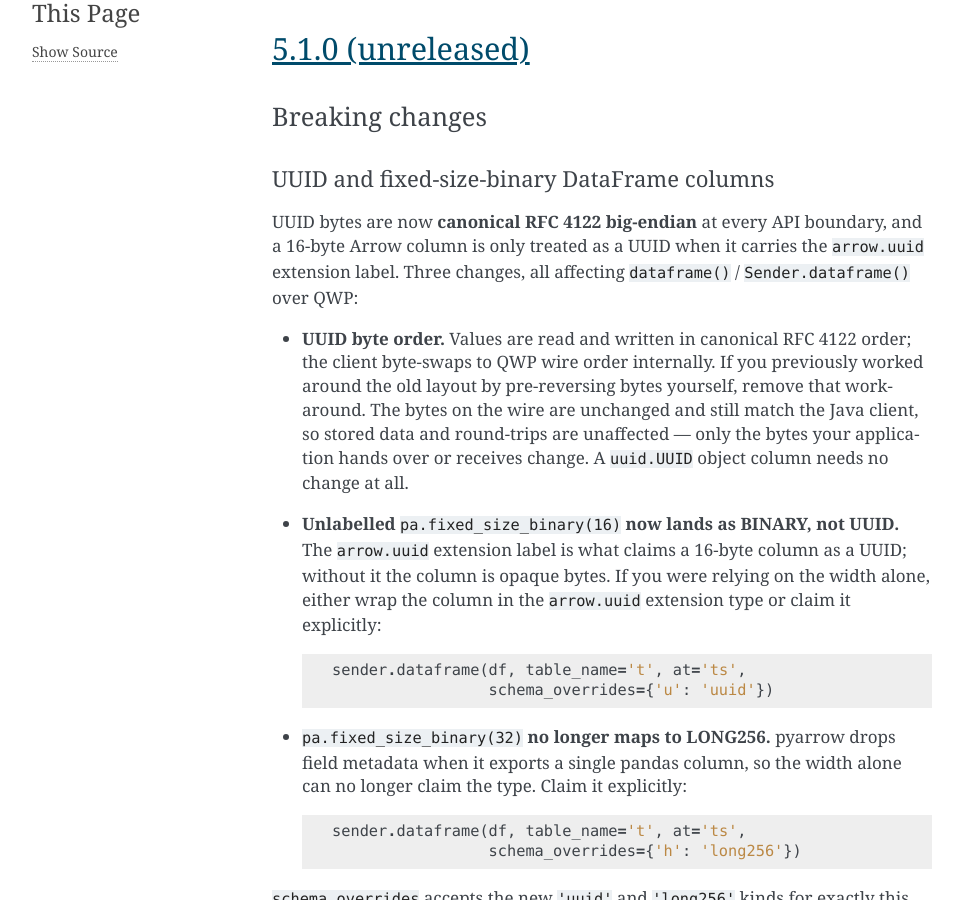
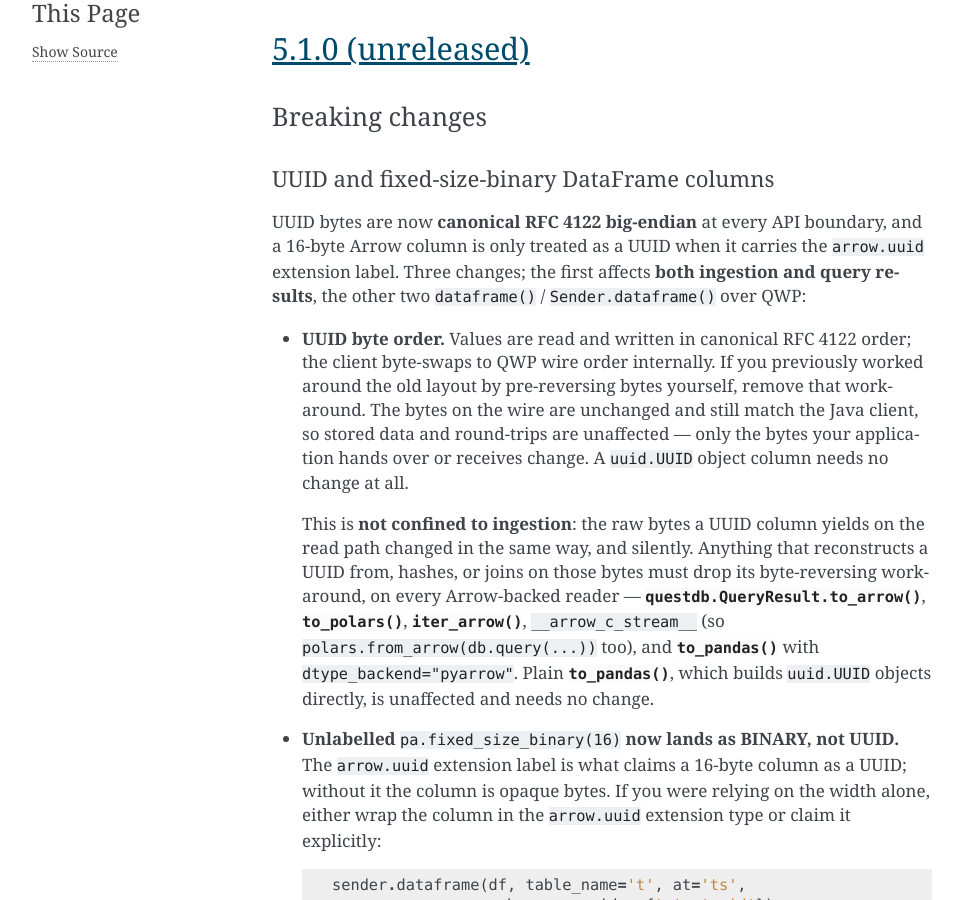
Before and after one commit to questdb/py-questdb-client, a Sphinx documentation site: the page built from docs/changelog.rst, in a window 1280 px wide and 900 px high, scrolled down 553 px. Shown: the whole window, without its empty margins (148-1111 px from the left). Built offline with Sphinx 7.4.7, drawn with Linux system fonts in a browser that asks for light colours; some of the changed text lies outside the part shown.

Commit message:
docs: correct three OIDC contracts the docs overstated
The UUID byte-order break is documented as affecting `dataframe()` /
`Sender.dataframe()` over QWP. It also changed, silently, the raw bytes a
UUID column yields on the READ path: origin/main's pinned client had no
`reverse_uuid_rows`, and this branch's own system tests dropped their
`_uuid_to_wire` helper and now assert `u.bytes` for egress. Anything
reconstructing, hashing or joining on those bytes from to_arrow /
to_polars / iter_arrow / __arrow_c_stream__ / to_pandas(pyarrow) must
drop its byte-reversing workaround. Plain to_pandas builds uuid.UUID
objects and is unaffected.

ConnectionEventKind.AuthFailed is documented as terminal, but the native
side now emits it for a token-provider failure that happens before any
endpoint is dialled -- deliberately retryable, so the sender reconnects
and nothing is raised. A listener that pages or tears down the pool on
AuthFailed fires on an ordinary silent-refresh blip. `host` is None and
`cause_code` is SocketError in that case; both now say so.

sign_in()'s Ctrl-C note said only "build a new one to try again". It
omits that closing is shared state: every Sender, pool and reader already
attached with oidc_auth= is closed with it, terminally, with no way to
attach a replacement. Cancelling a re-authentication therefore ends a
long-running ingestion, which is worth saying where the user meets it.

Co-Authored-By: Claude Opus 5 (1M context) <noreply@anthropic.com>
Claude-Session: https://claude.ai/code/session_01Hb9TYY6Pzt3dw7VtM57YQq

```diff
--- a/CHANGELOG.rst
+++ b/CHANGELOG.rst
@@ -15,8 +15,9 @@ UUID and fixed-size-binary DataFrame columns
 
 UUID bytes are now **canonical RFC 4122 big-endian** at every API boundary, and
 a 16-byte Arrow column is only treated as a UUID when it carries the
-``arrow.uuid`` extension label. Three changes, all affecting
-``dataframe()`` / ``Sender.dataframe()`` over QWP:
+``arrow.uuid`` extension label. Three changes; the first affects **both
+ingestion and query results**, the other two ``dataframe()`` /
+``Sender.dataframe()`` over QWP:
 
 * **UUID byte order.** Values are read and written in canonical RFC 4122
   order; the client byte-swaps to QWP wire order internally. If you previously
@@ -25,6 +26,17 @@ a 16-byte Arrow column is only treated as a UUID when it carries the
   client, so stored data and round-trips are unaffected — only the bytes your
   application hands over or receives change. A ``uuid.UUID`` object column
   needs no change at all.
+
+  This is **not confined to ingestion**: the raw bytes a UUID column yields on
+  the read path changed in the same way, and silently. Anything that
+  reconstructs a UUID from, hashes, or joins on those bytes must drop its
+  byte-reversing workaround, on every Arrow-backed reader —
+  :meth:`questdb.QueryResult.to_arrow`, :meth:`~questdb.QueryResult.to_polars`,
+  :meth:`~questdb.QueryResult.iter_arrow`, ``__arrow_c_stream__`` (so
+  ``polars.from_arrow(db.query(...))`` too), and
+  :meth:`~questdb.QueryResult.to_pandas` with ``dtype_backend="pyarrow"``. Plain
+  :meth:`~questdb.QueryResult.to_pandas`, which builds ``uuid.UUID`` objects directly,
+  is unaffected and needs no change.
 
 * **Unlabelled** ``pa.fixed_size_binary(16)`` **now lands as BINARY, not
   UUID.** The ``arrow.uuid`` extension label is what claims a 16-byte column as
@@ -132,7 +144,9 @@ Highlights:
   :meth:`~questdb.auth.OidcDeviceAuth.clear`, which stays available so the
   persisted credential can still be removed, and ``config``, which remains
   readable. ``Ctrl-C`` during ``sign_in()`` cancels the flow and raises
-  ``KeyboardInterrupt``.
+  ``KeyboardInterrupt`` — note that cancelling closes the provider, and closing
+  is shared state, so every ``Sender``, pool and reader already attached with
+  ``oidc_auth=`` is closed with it and must be rebuilt alongside a new provider.
 * Renderer prompts receive the device code's bounded lifetime and polling
   interval (``expires_in`` / ``interval``) plus ``browser_target``, the single
   natively vetted URL that built-in renderers use for links and QR codes.
--- a/docs/auth.rst
+++ b/docs/auth.rst
@@ -195,6 +197,20 @@ before creating a pool:
 SQLAlchemy calls non-interactive ``token()`` for every new pooled connection,
 so it follows rotation and silent refresh. ``psycopg_connect`` captures one
 token for that connection. For other HTTP clients, use ``auth.headers()``.
+
+Because the token travels as the PG password, both adapters default to
+``sslmode="require"`` instead of inheriting libpq's ``prefer``, which silently
+accepts a plaintext connection whenever the server declines TLS. ``require``
+encrypts but does not authenticate the server, so prefer ``verify-full``
+wherever your certificates allow it::
+
+    engine = sqlalchemy_engine(
+        auth, "https://questdb.example.com:9000",
+        sslmode="verify-full",
+        connect_args={"sslrootcert": "/etc/ssl/questdb-ca.pem"})
+
+Pass ``sslmode=None`` to set nothing and manage TLS through the environment or
+a service file; an ``sslmode`` you supply yourself always wins.
 
 Rendering and non-interactive environments
 ==========================================
@@ -233,6 +249,16 @@ Security notes
   Custom renderers must sanitize callback fields for their terminal or
   HTML output sink and use ``browser_target`` for actionable URLs.
 * Avoid logging tokens, authorization headers, or PG connection parameters.
+* The PG-wire adapters send the token as the ``_sso`` password, so they default
+  to ``sslmode="require"``; see :ref:`the PG-wire section <oidc_pgwire>` for
+  raising that to ``verify-full``.
+* ``Ctrl-C`` during :meth:`~questdb.auth.OidcDeviceAuth.sign_in` closes the
+  provider permanently, and closing is shared: every ``Sender``,
+  :func:`questdb.connect` pool and reader attached with ``oidc_auth=`` is closed
+  with it and cannot be revived. Recovering means building a new provider *and*
+  rebuilding every transport that used the old one. Where a long-running
+  ingestion must survive a cancelled re-authentication, keep the interactive
+  provider separate from the one you attach.
 
 Optional dependencies
 =====================
```
Also changed, not shown: other parts of docs/auth.rst (+2 -0 lines), 2 other files.
